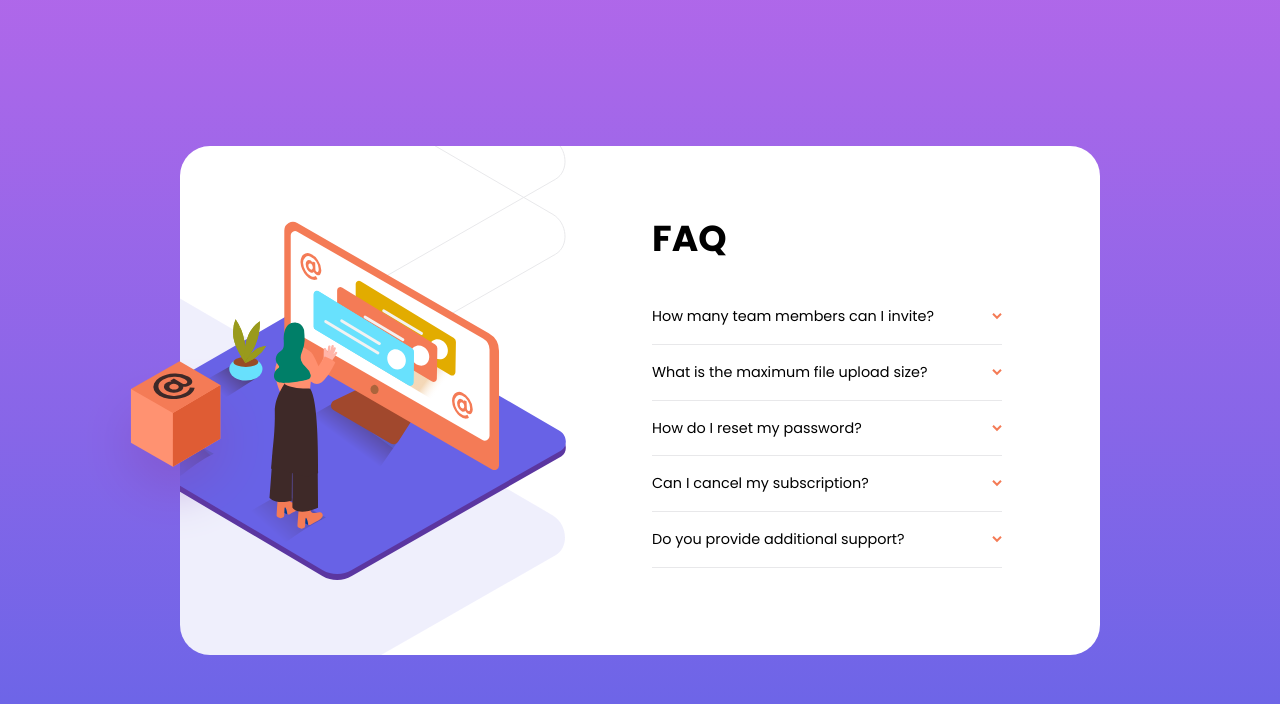
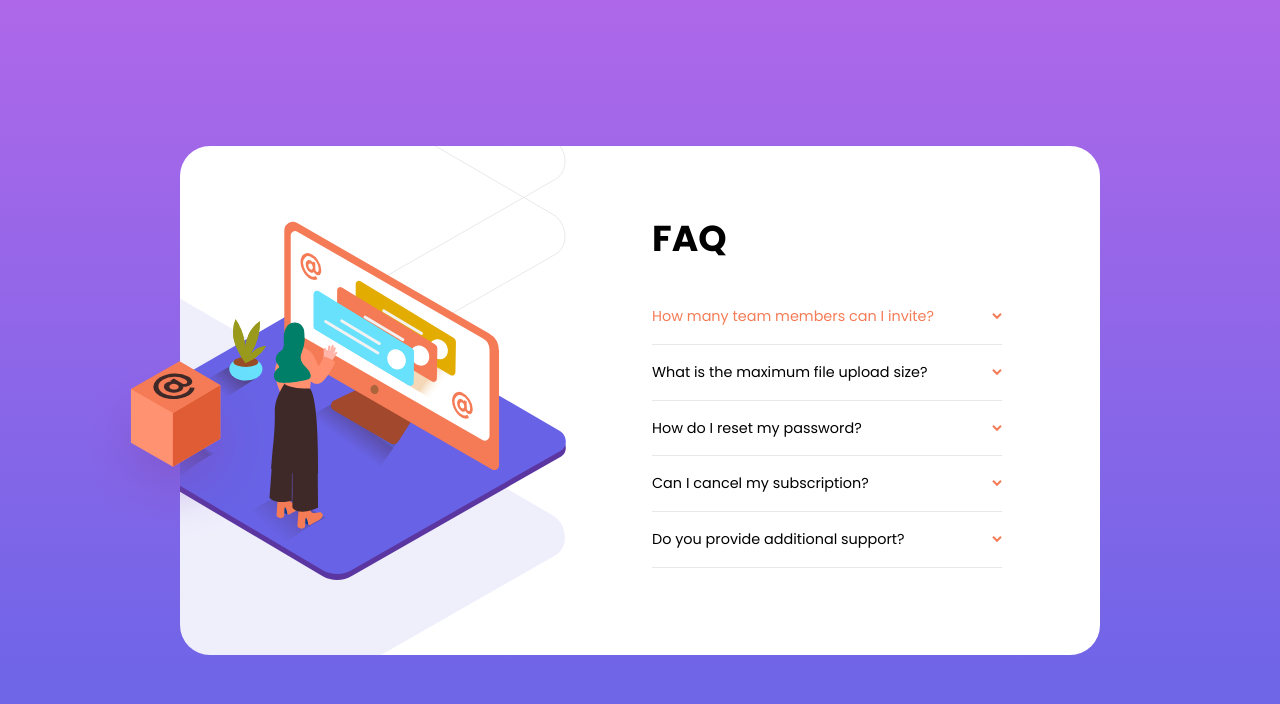
Before and after one commit to chez199030/FAQ-accordion-card-1, a plain HTML site: page index.html in a window 1280 px wide. In both pictures the pointer is over the element "How many team members can I invite?". Drawn offline with Linux system fonts and the light colour scheme.

Commit message:
added  color  to question when hover

```diff
--- a/style.css
+++ b/style.css
@@ -85,6 +85,10 @@ body {
   margin: 1.4rem 0rem;
 }
 
+.title__question:hover {
+  color: var(--softRed);
+}
+
 .question {
   display: flex;
   justify-content: space-between;
```
